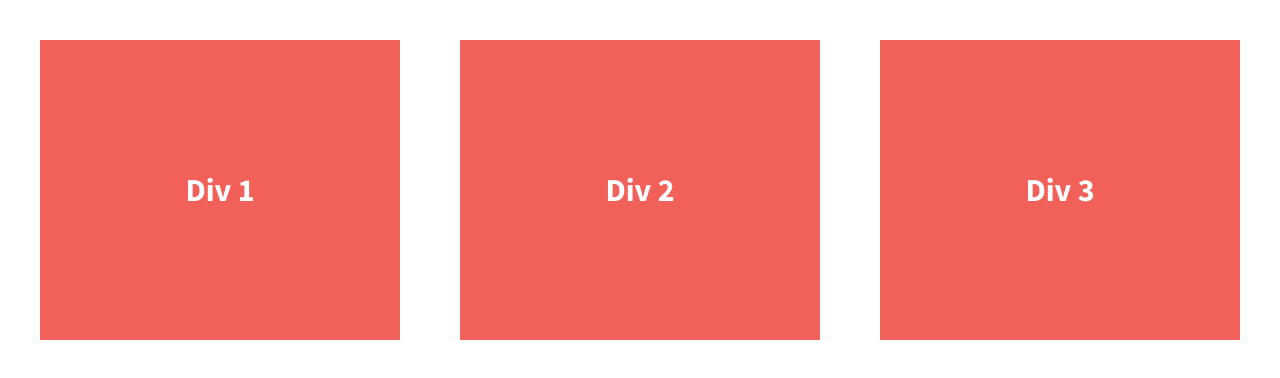
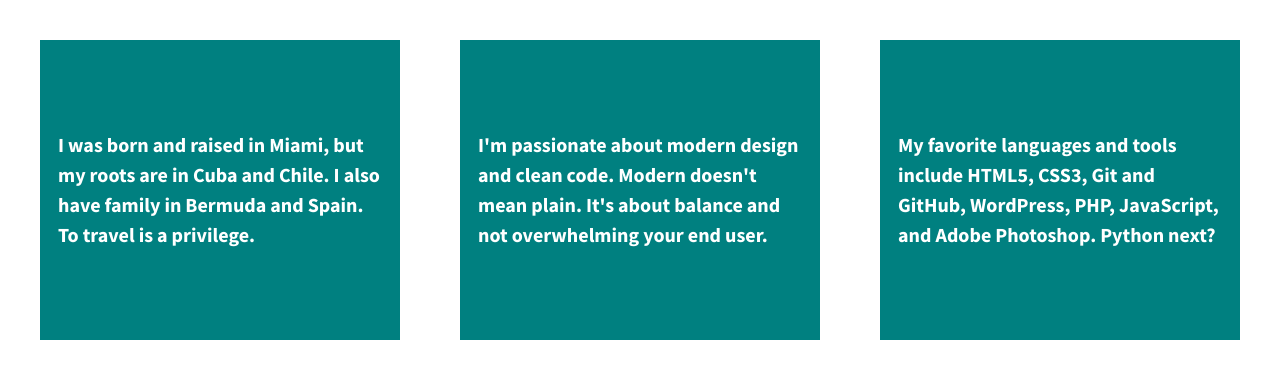
Before and after one commit to steflovestech/divs-flexbox, a plain HTML site: page index.html in a window 1280 px wide. Drawn offline with nearby package versions, Linux system fonts and the light colour scheme.

Commit message:
Changed div color and styled p elements

```diff
--- a/css/main.css
+++ b/css/main.css
@@ -119,13 +119,18 @@ body {
   /*give the divs a width of 30%, add display:flex, set justify-content and align-items to center*/
   color: #fff;
   line-height: 1.5em;
-  font-size: 1.6em;
-  background-color: #f16059;
+  font-size: 1em;
+  background-color: teal;
   height: 300px;
   display: flex;
   width: 30%;
   justify-content: center;
   align-items: center;
+}
+
+p {
+    display: flex;
+    width: 90%;
 }
 
 
--- a/index.html
+++ b/index.html
@@ -23,13 +23,13 @@
 
         <section class="wrapper">
             <div class="div-1">
-                Div 1
+                <p class="text">I was born and raised in Miami, but my roots are in Cuba and Chile. I also have family in Bermuda and Spain. To travel is a privilege.</p>
             </div>
             <div class="div-2">
-                Div 2
+                <p class="text">I'm passionate about modern design and clean code. Modern doesn't mean plain. It's about balance and not overwhelming your end user.</p>
             </div>
             <div class="div-3">
-                Div 3
+                <p class="text">My favorite languages and tools include HTML5, CSS3, Git and GitHub, WordPress, PHP, JavaScript, and Adobe Photoshop. Python next?</p>
             </div>
         </section>
 
```
